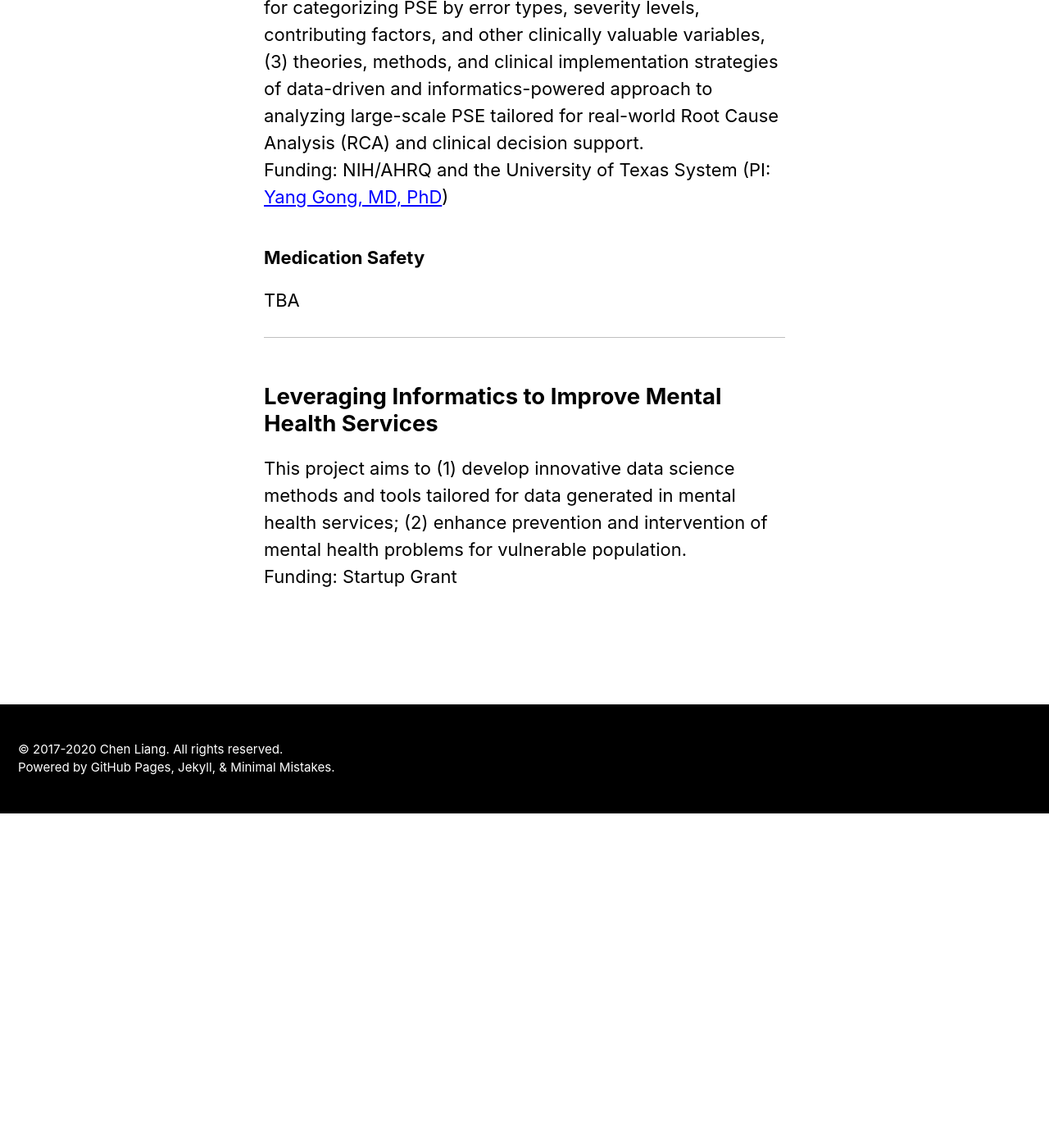
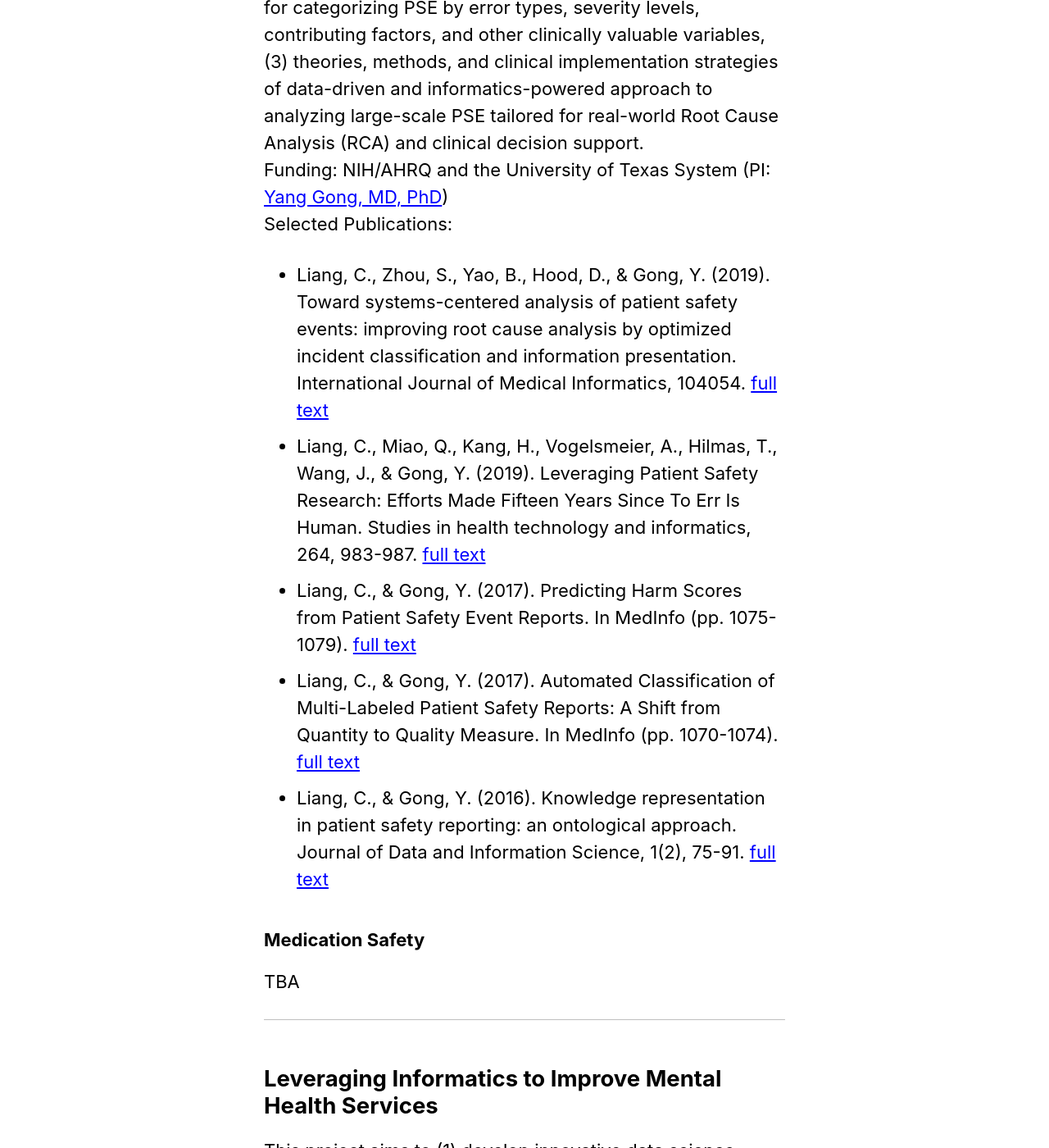
Before and after one commit to nehcgnail/nehcgnail.github.io, a Jekyll site: the page built from _pages/research.md, in a window 1280 px wide and 1400 px high, scrolled down 1103 px. Shown: the whole window at 82% size. Built offline with Jekyll 4.4.1, drawn with Linux system fonts in a browser that asks for light colours; cached includes are drawn as plain includes; nearby versions of some CDN libraries; before the commit the page ends 2095 px from its top, so only the background shows below that; some of the changed text lies outside the part shown.

Commit message:
pub update

```diff
--- a/_pages/research.md
+++ b/_pages/research.md
@@ -12,7 +12,14 @@ header:
 ## Dissecting Patient Safety Events through Data Science
 ### Large-scale Patient Safety Events Reporting and Data-driven Analytics
 Medical errors are the third leading causes of death in the US. Patient Safety Event (PSE) reporting has been a national priority since the IOM report "To Err is Human" in 2000. Over the last few years, our work has been focusing on PSE reporting and analysis. In specific, we developed (1) a prototype upper-class ontology for encoding terminologies used in PSE, (2) machine-learning based text mining pipeline for categorizing PSE by error types, severity levels, contributing factors, and other clinically valuable variables, (3) theories, methods, and clinical implementation strategies of data-driven and informatics-powered approach to analyzing large-scale PSE tailored for real-world Root Cause Analysis (RCA) and clinical decision support. <br/>
-Funding: NIH/AHRQ and the University of Texas System (PI: [Yang Gong, MD, PhD](https://sbmi.uth.edu/faculty-and-staff/yang-gong.htm))
+Funding: NIH/AHRQ and the University of Texas System (PI: [Yang Gong, MD, PhD](https://sbmi.uth.edu/faculty-and-staff/yang-gong.htm))<br/>
+Selected Publications:
+- Liang, C., Zhou, S., Yao, B., Hood, D., & Gong, Y. (2019). Toward systems-centered analysis of patient safety events: improving root cause analysis by optimized incident classification and information presentation. International Journal of Medical Informatics, 104054. [full text](https://www.sciencedirect.com/science/article/pii/S1386505619308792)
+- Liang, C., Miao, Q., Kang, H., Vogelsmeier, A., Hilmas, T., Wang, J., & Gong, Y. (2019). Leveraging Patient Safety Research: Efforts Made Fifteen Years Since To Err Is Human. Studies in health technology and informatics, 264, 983-987. [full text](http://ebooks.iospress.nl/publication/52136)
+- Liang, C., & Gong, Y. (2017). Predicting Harm Scores from Patient Safety Event Reports. In MedInfo (pp. 1075-1079). [full text](http://ebooks.iospress.nl/publication/48320)
+- Liang, C., & Gong, Y. (2017). Automated Classification of Multi-Labeled Patient Safety Reports: A Shift from Quantity to Quality Measure. In MedInfo (pp. 1070-1074). [full text](http://ebooks.iospress.nl/Extern/EnterMedLine.aspx?ISSN=0926-9630&Volume=245&SPage=1070)
+- Liang, C., & Gong, Y. (2016). Knowledge representation in patient safety reporting: an ontological approach. Journal of Data and Information Science, 1(2), 75-91. [full text](https://content.sciendo.com/view/journals/jdis/1/2/article-p75.xml)
+
 ### Medication Safety
 TBA
 
@@ -20,4 +27,6 @@ TBA
 
 ## Leveraging Informatics to Improve Mental Health Services
 This project aims to (1) develop innovative data science methods and tools tailored for data generated in mental health services; (2) enhance prevention and intervention of mental health problems for vulnerable population.<br/>
-Funding: Startup Grant
+Funding: Startup Grant<br/>
+Selected Publications:
+- Liang, C., Abbott, D., Hong, Y. A., Madadi, M., & White, A. (2019, July). Clustering Help-Seeking Behaviors in LGBT Online Communities: A Prospective Trial. In International Conference on Human-Computer Interaction (pp. 345-355). Springer, Cham. [abstract](https://link.springer.com/chapter/10.1007/978-3-030-21902-4_25)
```
